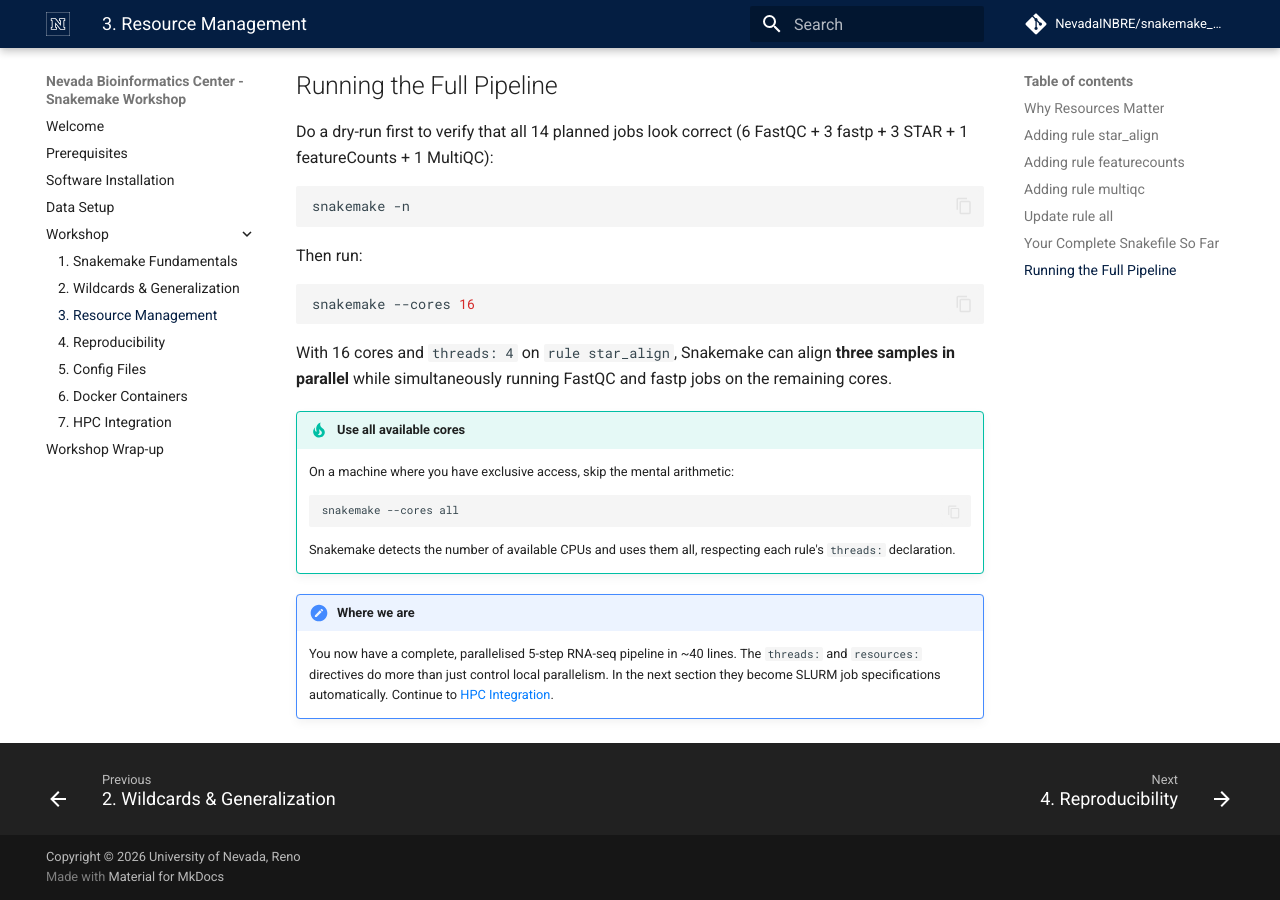
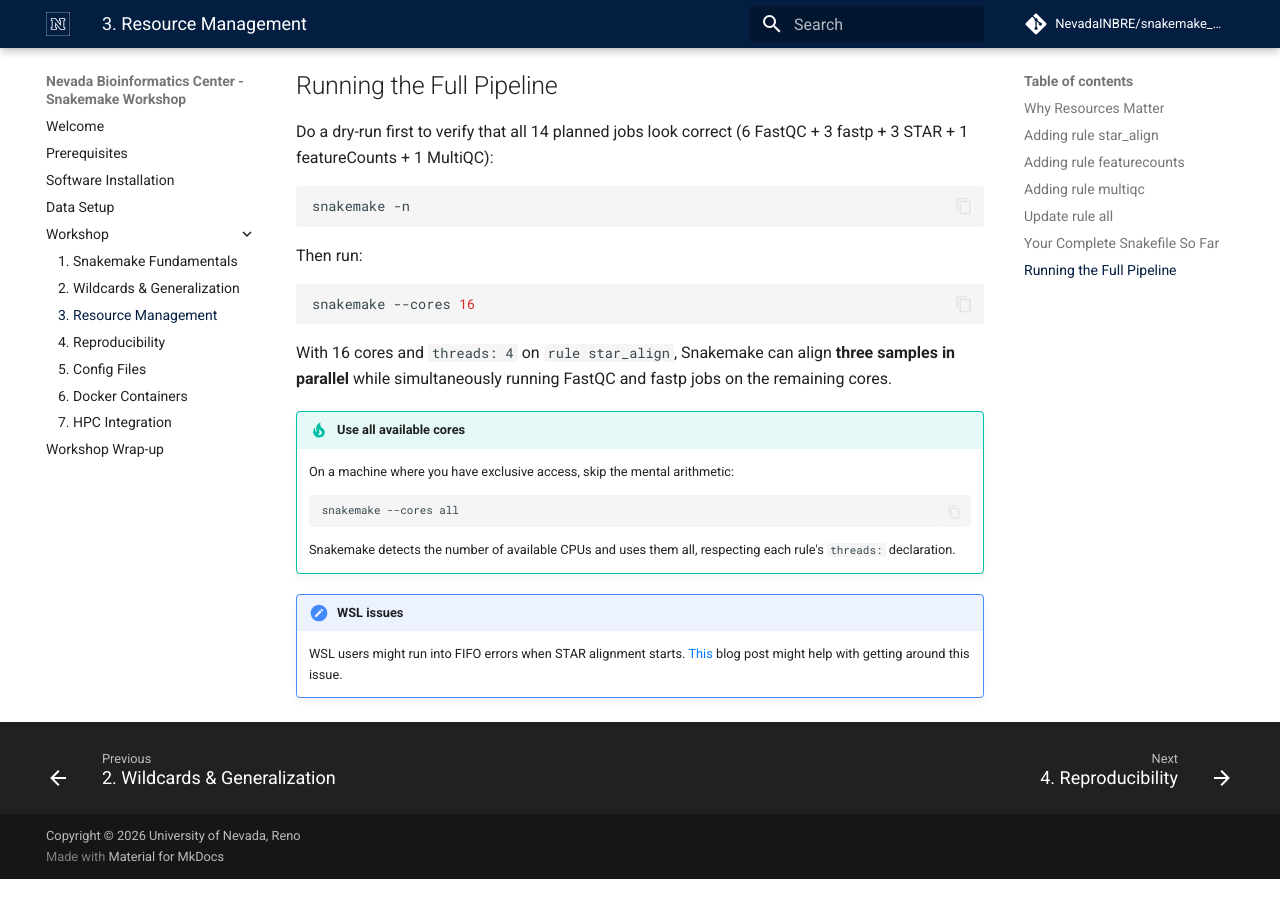
Before and after one commit to NevadaINBRE/snakemake_tutorial, an MkDocs documentation site: the page built from docs/resources.md, in a window 1280 px wide and 900 px high, scrolled down 4649 px. Built offline with MkDocs 1.6.1 and Material for MkDocs 9.7.7, drawn with Linux system fonts in a browser that asks for light colours; comment, search, counter and statistics services are not loaded; the version menu is left out; after the commit the page ends 5528 px from its top, so only the background shows below that.

Commit message:
Update Snakemake workshop content for 2026-11

````diff
--- a/docs/resources.md
+++ b/docs/resources.md
@@ -227,5 +227,5 @@ With 16 cores and `threads: 4` on `rule star_align`, Snakemake can align **three
     ```
     Snakemake detects the number of available CPUs and uses them all, respecting each rule's `threads:` declaration.
 
-!!! note "Where we are"
-    You now have a complete, parallelised 5-step RNA-seq pipeline in ~40 lines. The `threads:` and `resources:` directives do more than just control local parallelism. In the next section they become SLURM job specifications automatically. Continue to [HPC Integration](hpc.md).
+!!! note "WSL issues"
+    WSL users might run into FIFO errors when STAR alignment starts. [This](https://linuxvox.com/blog/wsl-bash-permission-denied-to-create-files-and-directories/) blog post might help with getting around this issue.
````
